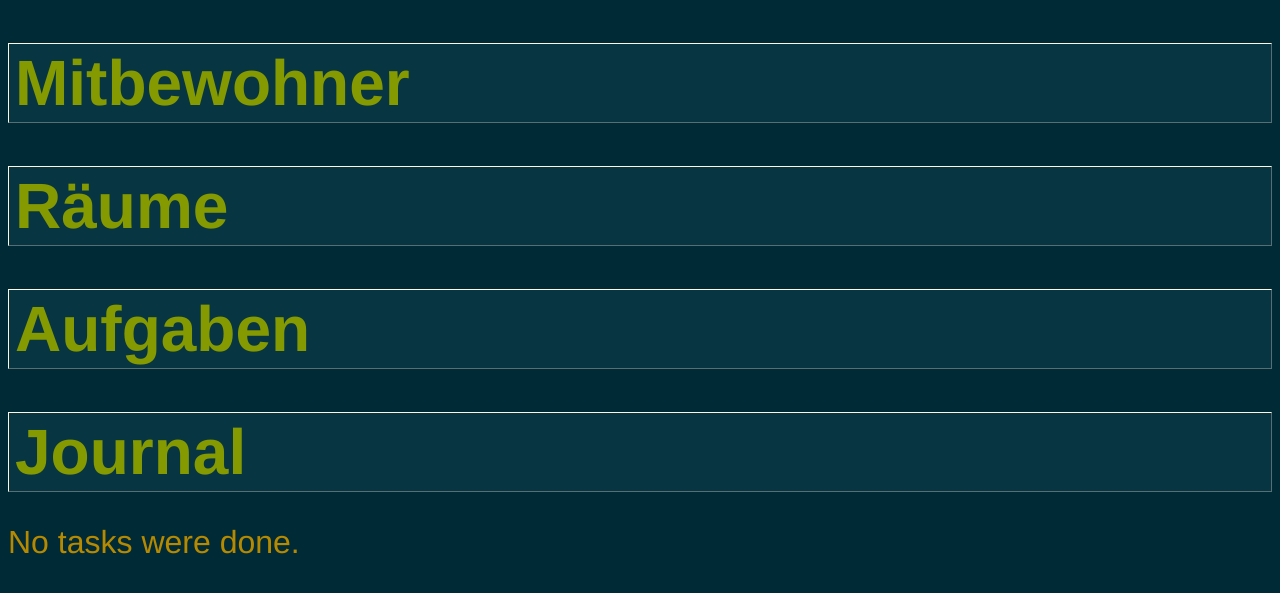
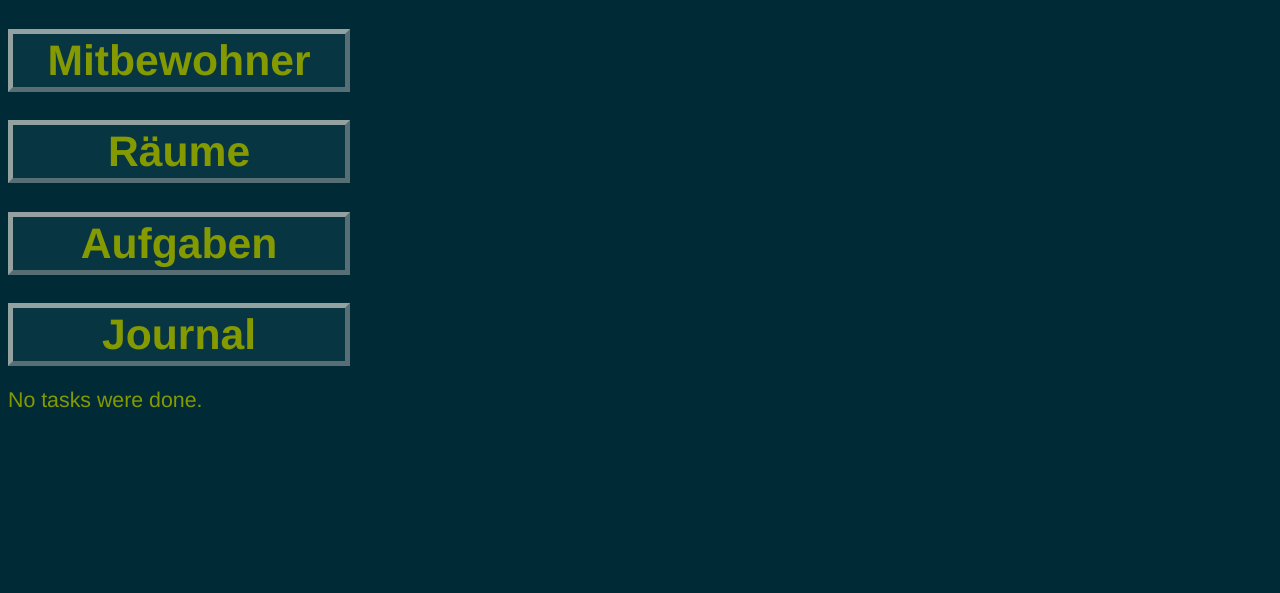
Before and after one commit to bertramr/wgapp, a Django app: template templates/wgapp/index.html in a window 1280 px wide. Shown: the top 593 px of the page. Run offline with Django 3.2, Linux system fonts and the light colour scheme; the template is opened without the code that fills it, so the values that code supplies are empty; parts of the project's set-up code (start-up, migrations or seed data) failed here and were passed over.

Commit message:
style play around

```diff
--- a/static/wgapp/css/style.css
+++ b/static/wgapp/css/style.css
@@ -1,23 +1,24 @@
 /*
 see: http://ethanschoonover.com/solarized
-
-$base03:    #002b36;
-$base02:    #073642;
-$base01:    #586e75;
-$base00:    #657b83;
-$base0:     #839496;
-$base1:     #93a1a1;
-$base2:     #eee8d5;
-$base3:     #fdf6e3;
-$yellow:    #b58900;
-$orange:    #cb4b16;
-$red:       #dc322f;
-$magenta:   #d33682;
-$violet:    #6c71c4;
-$blue:      #268bd2;
-$cyan:      #2aa198;
-$green:     #859900;
 */
+:root {
+    --base03: #002b36;
+    --base02: #073642;
+    --base01: #586e75;
+    --base00: #657b83;
+    --base0: #839496;
+    --base1: #93a1a1;
+    --base2: #eee8d5;
+    --base3: #fdf6e3;
+    --yellow: #b58900;
+    --orange: #cb4b16;
+    --red: #dc322f;
+    --magenta: #d33682;
+    --violet: #6c71c4;
+    --blue: #268bd2;
+    --cyan: #2aa198;
+    --green: #859900;
+}
 
 @viewport {
     width: 320px;
@@ -27,37 +28,49 @@ $green:     #859900;
 
 body {
     font-family: "Helvetica Neue", Helvetica, Arial, sans-serif;
-    font-size: xx-large;
-    background-color: #002b36;
-    color: #b58900;
+    font-size: 16pt;
+    background-color: var(--base03);
+    color: var(--green);
 }
 
 a {
     text-decoration: none;
-    color: #859900;
+    color: var(--green);
+    display: block;
+    width: 320px;
+    min-height: 48px;
 }
 
 ul {
     list-style: none;
     padding: 0px;
     margin: 0px;
-    color: #b58900;
 }
-li {
+
+
+li, h1, label, input[type=radio]{
+    text-decoration: none;
     margin-bottom: 20px;
     padding: 2px 6px 2px 6px;
-    border-top: 1px solid #fdf6e3;
-    border-right: 1px solid #586e75;
-    border-bottom: 1px solid #586e75;
-    border-left: 1px solid #fdf6e3;
-    background-color: #073642;
+    border-top: 5px solid var(--base1);
+    border-right: 5px solid var(--base01);
+    border-bottom: 5px solid var(--base01);
+    border-left: 5px solid var(--base1);
+    background-color: var(--base02);
+    width: 320px;
+    min-height: 48px;
+    cursor: pointer;
+    display: block;
+    text-align: center;
 }
-h1 {
-    margin-bottom: 20px;
-    padding: 2px 6px 2px 6px;
-    border-top: 1px solid #fdf6e3;
-    border-right: 1px solid #586e75;
-    border-bottom: 1px solid #586e75;
-    border-left: 1px solid #fdf6e3;
-    background-color: #073642;
+
+
+input[type=radio] {
+    display: none;
 }
+
+
+input[type=radio]:checked + label {
+    color: var(--yellow);
+    background-color: var(--base03);
+}
```
